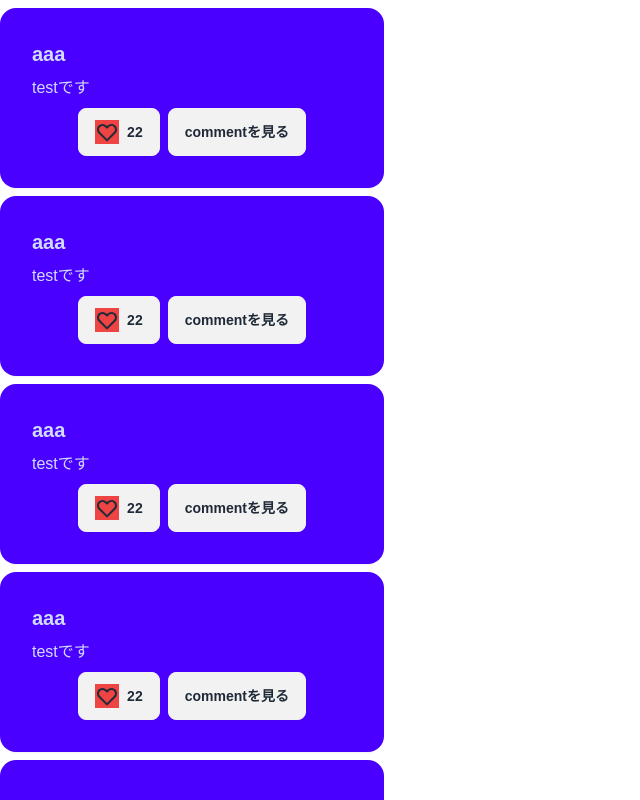
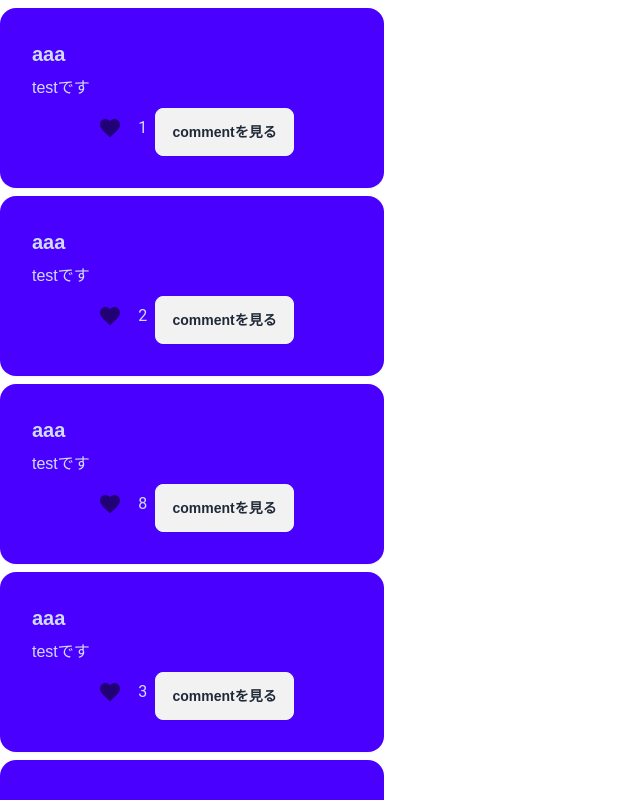
Before and after one commit to masa-massara/Unei-Frontend, a Next.js app: page / in a window 1280 px wide. Shown: the top 800 px of the page, without its empty margins (0-640 px from the left). Built offline with nearby package versions, Linux system fonts and the light colour scheme.

Commit message:
大まかなCommentのコンポーネントの作成

```diff
--- /dev/null
+++ b/app/api/getComments.ts
@@ -0,0 +1 @@
+export default async function getComments() {}
--- a/app/components/Comment.tsx
+++ b/app/components/Comment.tsx
@@ -1,12 +1,15 @@
+"use client";
+
 import React, { FC } from "react";
 import LikeButton from "./LikeButton";
 
 interface CommentProps {
   title: string;
   detail: string;
+  likeCount: number;
 }
 
-const Comment: FC<CommentProps> = ({ title, detail }) => {
+const Comment: FC<CommentProps> = ({ title, detail, likeCount }) => {
   return (
     <div>
       <div className="card bg-primary text-primary-content w-96 my-2 shadow-sm">
@@ -14,7 +17,7 @@ const Comment: FC<CommentProps> = ({ title, detail }) => {
           <h2 className="card-title">{title}</h2>
           <p>{detail}</p>
           <div className="card-actions justify-center">
-            <LikeButton />
+            <LikeButton likeCount={likeCount} />
             <button className="btn">commentを見る</button>
           </div>
         </div>
--- /dev/null
+++ b/app/components/Comments.tsx
@@ -0,0 +1,32 @@
+import getComments from "../api/getComments";
+import Comment from "./Comment";
+import useSWR from "swr";
+
+const Comments = () => {
+  /**
+   * Todo : apiを叩いてコメントを取得する
+   */
+
+  const { data, error, isLoading } = useSWR("", getComments);
+
+  if (error) {
+    return <div>failed to load</div>;
+  }
+
+  if (isLoading) {
+    return <div>loading...</div>;
+  }
+
+  return (
+    <div>
+      <Comment title="aaa" detail="testです" likeCount={1} />
+      <Comment title="aaa" detail="testです" likeCount={2} />
+      <Comment title="aaa" detail="testです" likeCount={8} />
+      <Comment title="aaa" detail="testです" likeCount={3} />
+      <Comment title="aaa" detail="testです" likeCount={5} />
+      <Comment title="aaa" detail="testです" likeCount={7} />
+    </div>
+  );
+};
+
+export default Comments;
--- a/app/components/LikeButton.tsx
+++ b/app/components/LikeButton.tsx
@@ -1,25 +1,32 @@
-import React from "react";
+"use client";
+import { FC, useState } from "react";
+import { IconButton, Typography } from "@mui/material";
+import FavoriteIcon from "@mui/icons-material/Favorite";
 
-const LikeButton = () => {
+interface LikeButtonProps {
+  likeCount: number;
+}
+
+const LikeButton: FC<LikeButtonProps> = ({ likeCount }) => {
+  const [liked, setLiked] = useState(false);
+
+  const handleLike = () => {
+    if (liked) {
+      likeCount++;
+    } else {
+      likeCount--;
+    }
+    setLiked(!liked);
+  };
+
   return (
-    <div>
-      <button className="btn">
-        <svg
-          xmlns="http://www.w3.org/2000/svg"
-          className="h-6 w-6 bg-red-500"
-          fill="none"
-          viewBox="0 0 24 24"
-          stroke="currentColor"
-        >
-          <path
-            strokeLinecap="round"
-            strokeLinejoin="round"
-            strokeWidth="2"
-            d="M4.318 6.318a4.5 4.5 0 000 6.364L12 20.364l7.682-7.682a4.5 4.5 0 00-6.364-6.364L12 7.636l-1.318-1.318a4.5 4.5 0 00-6.364 0z"
-          />
-        </svg>
-        22
-      </button>
+    <div style={{ display: "flex", alignItems: "center" }}>
+      <IconButton onClick={handleLike} color={liked ? "error" : "default"}>
+        <FavoriteIcon />
+      </IconButton>
+      <Typography variant="body1" style={{ marginLeft: "8px" }}>
+        {likeCount}
+      </Typography>
     </div>
   );
 };
--- a/app/page.tsx
+++ b/app/page.tsx
@@ -1,13 +1,10 @@
-import Comment from "./components/Comment";
+"use client";
+import Comments from "./components/Comments";
 
 export default function Home() {
   return (
     <div className="">
-      <Comment title="aaa" detail="testです" />
-      <Comment title="aaa" detail="testです" />
-      <Comment title="aaa" detail="testです" />
-      <Comment title="aaa" detail="testです" />
-      <Comment title="aaa" detail="testです" />
+      <Comments />
     </div>
   );
 }
--- a/package.json
+++ b/package.json
@@ -9,6 +9,10 @@
     "lint": "next lint"
   },
   "dependencies": {
+    "@emotion/react": "^11.13.3",
+    "@emotion/styled": "^11.13.0",
+    "@mui/icons-material": "^6.1.0",
+    "@mui/material": "^6.1.0",
     "next": "14.2.11",
     "react": "^18",
     "react-dom": "^18",
```
Also changed, not shown: 1 other file (tests, documents, lock files or other folders).
